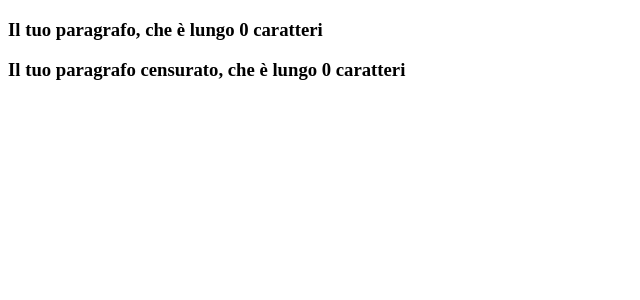
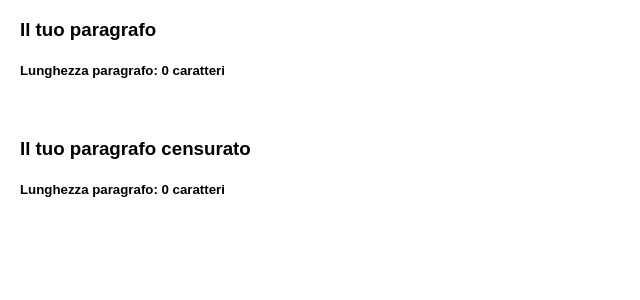
Before and after one commit to saracassandra7/php-badwords, a PHP site: page /pagina-di-atterraggio.php in a window 1280 px wide. Shown: the top 300 px of the page, without its empty margins (0-640 px from the left). Run offline with PHP 8.4, Linux system fonts and the light colour scheme; data that the repository does not hold is empty.

Commit message:
[add] a bit of style

```diff
--- a/pagina-di-atterraggio.php
+++ b/pagina-di-atterraggio.php
@@ -12,13 +12,30 @@ $paragrafo_censurato = str_replace($parola,'***',$paragrafo);
   <meta http-equiv="X-UA-Compatible" content="IE=edge">
   <meta name="viewport" content="width=device-width, initial-scale=1.0">
   <title>Badwords</title>
+
+  <style>
+    body{
+      font-family: Arial;
+      margin-left: 20px;
+    }
+
+    h3:nth-of-type(2){
+      margin-top: 60px;
+    }
+
+    p{
+      color: blue;
+    }
+  </style>
 </head>
 <body>
-  <h3>Il tuo paragrafo, che è lungo <?php echo strlen($paragrafo) ?> caratteri </h3>
+  <h3>Il tuo paragrafo </h3>
   <p><?php echo $paragrafo ?></p>
+  <h5>Lunghezza paragrafo: <?php echo strlen($paragrafo) ?> caratteri</h5>
 
-  <h3>Il tuo paragrafo censurato, che è lungo <?php echo strlen($paragrafo_censurato) ?> caratteri</h3>
+
+  <h3>Il tuo paragrafo censurato </h3>
   <p><?php echo $paragrafo_censurato ?></p>
-
+  <h5>Lunghezza paragrafo: <?php echo strlen($paragrafo_censurato) ?> caratteri</h5>
 </body>
 </html>
```
Also changed, not shown: index.php (+9 -1 lines).
